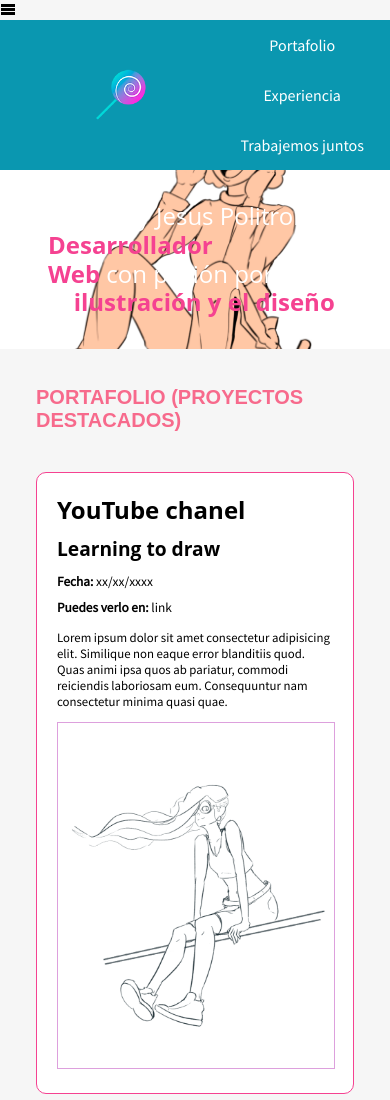
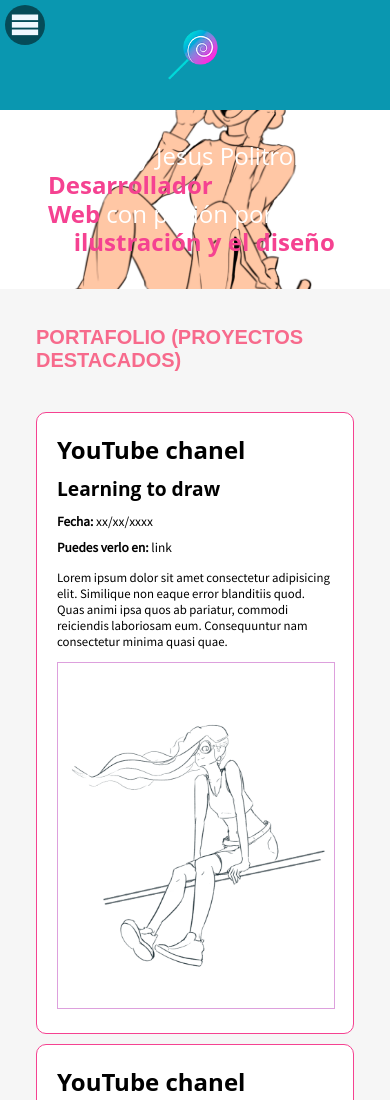
Before and after one commit to PoliPop-Bs/seguimiento-de-mi-portafolio-de-platzi, a plain HTML site: page index.html in a window 390 px wide. Shown: the top 1100 px of the page. Drawn offline with Linux system fonts and the light colour scheme; files whose address does not match are found by name.

Commit message:
añadi un menu amburgesa interactivo

```diff
--- a/estilos.css
+++ b/estilos.css
@@ -372,6 +372,28 @@ h2 {
   position: relative;
 }
 
+.burger_button {
+  width: 40px;
+  height: 40px;
+  border-radius: 50%;
+  background-color: rgba(0, 0, 0, .5);
+  display: none;
+  /* display: flex;
+  align-items: center;
+  justify-content: center; */
+
+  line-height: 38px;
+  text-align: center;
+
+  position: fixed;
+  z-index: 4;
+  /* left: 5px;
+  top: 5px; */
+  color: aliceblue;
+  font-size: 30px;
+  margin: 5px;
+}
+
 /* desktop first que empieses el MQ mas grande */
 
 @media screen and (max-width: 1024px) {
@@ -402,6 +424,9 @@ h2 {
 }
 
 @media screen and (max-width: 767px) {
+  .burger_button {
+  display: block;
+  }
   .headrer {
     display: block;
     height: auto;
@@ -420,6 +445,27 @@ h2 {
     text-align: center;
     margin: auto;
   }
+
+  .menu {
+    position: fixed;
+    background: rgba(0, 0, 0, .5);
+    z-index: 3;
+    top: 0;
+    bottom: 0;
+    left: -60vw;
+    width: 60vw;
+    height: 50vw;
+    border-radius: 0px 25px 25px 0px;
+    display: flex;
+    align-items: center;
+    justify-content: center;
+    transition: 1s;
+  }
+
+  .menu.is_active {
+    left: 0;
+  }
+
   .project {
     display: block;
   }
--- a/index.html
+++ b/index.html
@@ -22,7 +22,7 @@
   </head>
 
   <body>
-    <i class="icon-menu"></i>
+    <i class="icon-menu burger_button" id="burger_menu"></i>
     <header class="header">
       <div class="container">
         <figure class="logo">
@@ -267,5 +267,23 @@
         </div>
       </div>
     </footer>
+
+    <script>
+      const menu = document.querySelector(".menu");
+      console.log(menu);
+
+      const bubu = document.querySelector("#burger_menu");
+      console.log(burger_menu);
+
+      bubu.addEventListener("click", hideShow);
+
+      function hideShow() {
+        if (menu.classList.contains("is_active")) {
+          menu.classList.remove("is_active");
+        } else {
+          menu.classList.add("is_active");
+        }
+      }
+    </script>
   </body>
 </html>
```
